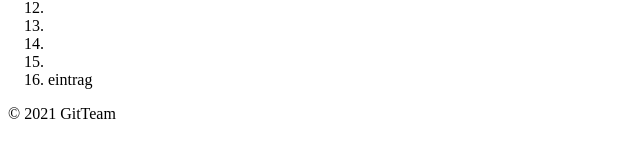
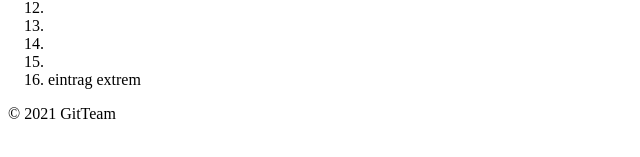
Before and after one commit to marcograhl/GitTeam, a plain HTML site: page src/index.html in a window 1280 px wide. Shown: the part 393-550 px from the top of the page, 0-640 px from the left. Drawn offline with Linux system fonts and the light colour scheme; files that its build step writes are made by us from their sources.

Commit message:
extremer listeneintrag

```diff
--- a/src/index.html
+++ b/src/index.html
@@ -31,7 +31,7 @@
       <li></li>
       <li></li>
       <li></li>
-      <li>eintrag</li>
+      <li>eintrag extrem</li>
     </ol>
     <section class="newFeature"></section>
     <div class="feature1"></div>
```
